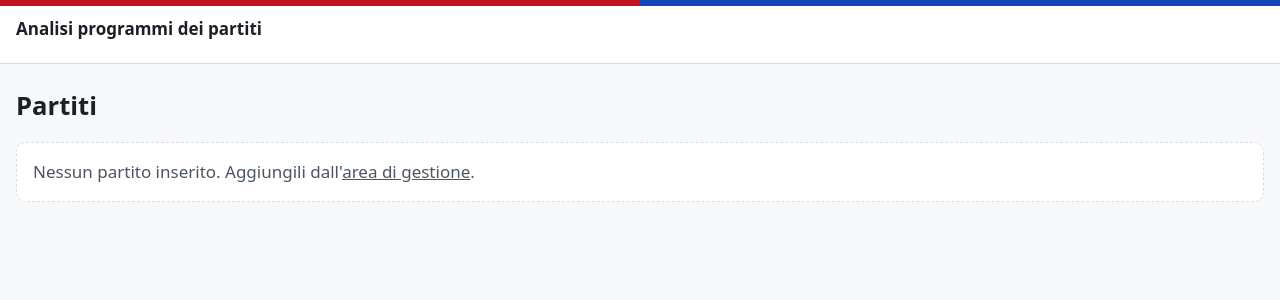
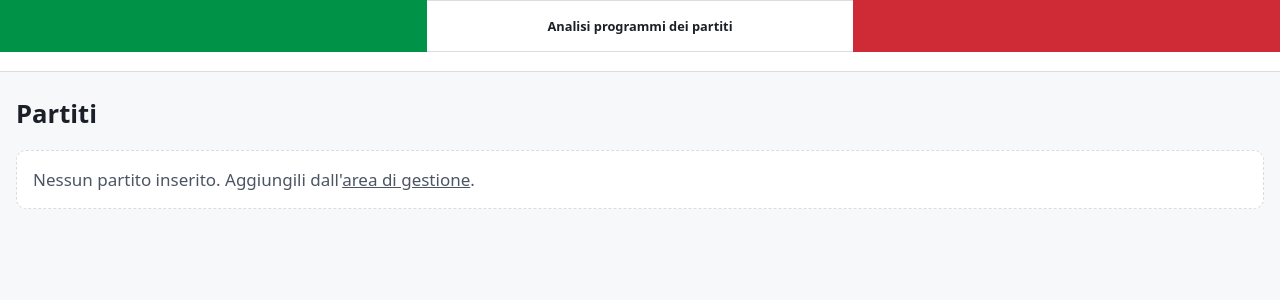
Before and after one commit to Giorgino79/iprogrammideipartiti, a Django app: page / in a window 1280 px wide. Shown: the top 300 px of the page. Run offline with Django 5.2, Linux system fonts and the light colour scheme; data that the repository does not hold is empty.

Commit message:
Navbar a due piani: bandiera italiana e simboli dei partiti
Sopra la bandiera a tutta larghezza, sotto i simboli con la sinistra a sinistra,
il centro in mezzo e la destra a destra (su telefono la destra va su una seconda riga).

Co-Authored-By: Claude Sonnet 5.5 <noreply@anthropic.com>

```diff
--- a/analisi/context_processors.py
+++ b/analisi/context_processors.py
@@ -2,4 +2,10 @@ from .models import Partito
 
 
 def partiti_header(request):
-    return {'partiti_header': Partito.objects.all()}
+    partiti = list(Partito.objects.all())
+    return {
+        'partiti_header': partiti,
+        'partiti_sx': [p for p in partiti if p.schieramento == Partito.SINISTRA],
+        'partiti_ce': [p for p in partiti if p.schieramento == Partito.CENTRO],
+        'partiti_dx': [p for p in partiti if p.schieramento == Partito.DESTRA],
+    }
--- a/static/analisi/stile.css
+++ b/static/analisi/stile.css
@@ -16,16 +16,23 @@ a { color: inherit; }
 h1 { font-size: 1.6rem; margin: .4rem 0 1rem; }
 h2.titoletto { font-size: .85rem; text-transform: uppercase; letter-spacing: .06em; color: var(--neutro); margin: 1.4rem 0 .6rem; }
 
-/* Testata: barra metà rossa e metà blu, poi i simboli */
+/* Testata a due piani: bandiera sopra, simboli sotto */
 .testata { background: #fff; border-bottom: 1px solid var(--bordo); position: sticky; top: 0; z-index: 10; }
-.testata::before { content: ""; display: block; height: 6px; background: linear-gradient(90deg, var(--rosso) 0 50%, var(--blu) 50% 100%); }
-.marchio { display: block; padding: .6rem 1rem 0; font-weight: 700; text-decoration: none; }
-.simboli { display: flex; gap: .6rem; overflow-x: auto; padding: .6rem 1rem .8rem; -webkit-overflow-scrolling: touch; }
+.bandiera { display: grid; grid-template-columns: 1fr 1fr 1fr; height: 52px; text-decoration: none; }
+.bandiera .verde { background: #009246; }
+.bandiera .bianco { background: #fff; display: grid; place-items: center; text-align: center; padding: 0 .4rem;
+                    font-size: .8rem; line-height: 1.15; border-block: 1px solid var(--bordo); }
+.bandiera .rosso { background: #ce2b37; }
+.simboli { display: grid; grid-template-columns: 1fr auto 1fr; align-items: start; gap: .5rem; padding: .6rem 1rem; }
+.gruppo { display: flex; flex-wrap: wrap; gap: .5rem; }
+.gruppo.sx { justify-content: flex-start; }
+.gruppo.ce { justify-content: center; }
+.gruppo.dx { justify-content: flex-end; }
 .simbolo { flex: 0 0 auto; width: 64px; height: 64px; border-radius: 50%; display: grid; place-items: center;
            border: 3px solid var(--bordo); background: #fff; text-decoration: none; font-weight: 700; font-size: .8rem; overflow: hidden; }
 .simbolo img { width: 100%; height: 100%; object-fit: contain; }
-.simbolo.con-logo { width: auto; min-width: 64px; max-width: 110px; border-radius: 12px; padding: 3px; background: #fff; }
-.simbolo.con-logo img { width: auto; max-width: 100%; }
+.simbolo.con-logo { display: flex; align-items: center; justify-content: center; width: auto; min-width: 0; max-width: none; height: 64px; border-radius: 12px; padding: 3px; background: #fff; }
+.simbolo.con-logo img { display: block; width: auto; height: 100%; max-width: 96px; object-fit: contain; }
 .simbolo.attivo.con-logo { box-shadow: 0 0 0 3px currentColor; }
 .simbolo.SX { border-color: var(--rosso); color: var(--rosso); }
 .simbolo.DX { border-color: var(--blu); color: var(--blu); }
@@ -60,7 +67,7 @@ h1 .anno { display: inline; margin-left: .4rem; }
 .pannello { background: #fff; border: 1px solid var(--bordo); border-radius: 12px; padding: 1rem; }
 .pannello header { display: flex; justify-content: space-between; align-items: center; gap: .6rem; margin-bottom: .6rem; }
 .pannello h3 { margin: 0; font-size: 1.1rem; }
-.originale { position: sticky; top: 118px; }
+.originale { position: sticky; top: 160px; }
 #pdf { display: block; width: 100%; height: calc(100vh - 260px); min-height: 420px; border: 1px solid var(--bordo); border-radius: 8px; background: #fff; }
 .colonna-commenti .commento { margin-bottom: 1rem; }
 .tasto, .tasto-pagina { display: inline-block; padding: .6rem 1rem; border-radius: 8px; border: 1px solid var(--bordo);
@@ -80,6 +87,11 @@ h1 .anno { display: inline; margin-left: .4rem; }
 
 /* Telefono: colonne una sotto l'altra */
 @media (max-width: 900px) {
+  .testata { position: static; }
+  .gruppo.dx { grid-column: 1 / -1; grid-row: 2; }
+  .simbolo { width: 52px; height: 52px; }
+  .simbolo.con-logo { height: 52px; }
+  .simbolo.con-logo img { max-width: 80px; }
   .due-colonne { grid-template-columns: 1fr; }
   .originale { position: static; }
   #pdf { height: 60vh; min-height: 300px; }
--- /dev/null
+++ b/templates/analisi/_simbolo.html
@@ -0,0 +1,3 @@
+<a class="simbolo {{ p.schieramento }}{% if p.logo %} con-logo{% endif %}{% if partito and partito.pk == p.pk %} attivo{% endif %}" href="{{ p.get_absolute_url }}" title="{{ p.nome }}">
+  {% if p.logo %}<img src="{{ p.logo.url }}" alt="{{ p.nome }}">{% else %}<span>{{ p.sigla }}</span>{% endif %}
+</a>
--- a/templates/base.html
+++ b/templates/base.html
@@ -8,13 +8,15 @@
 </head>
 <body>
 <header class="testata">
-  <a class="marchio" href="{% url 'home' %}">Analisi programmi dei partiti</a>
+  <a class="bandiera" href="{% url 'home' %}" aria-label="Analisi programmi dei partiti - home">
+    <span class="verde"></span>
+    <span class="bianco"><strong>Analisi programmi dei partiti</strong></span>
+    <span class="rosso"></span>
+  </a>
   <nav class="simboli" aria-label="Partiti">
-    {% for p in partiti_header %}
-      <a class="simbolo {{ p.schieramento }}{% if p.logo %} con-logo{% endif %}{% if partito and partito.pk == p.pk %} attivo{% endif %}" href="{{ p.get_absolute_url }}" title="{{ p.nome }}">
-        {% if p.logo %}<img src="{{ p.logo.url }}" alt="{{ p.nome }}">{% else %}<span>{{ p.sigla }}</span>{% endif %}
-      </a>
-    {% endfor %}
+    <div class="gruppo sx">{% for p in partiti_sx %}{% include 'analisi/_simbolo.html' %}{% endfor %}</div>
+    <div class="gruppo ce">{% for p in partiti_ce %}{% include 'analisi/_simbolo.html' %}{% endfor %}</div>
+    <div class="gruppo dx">{% for p in partiti_dx %}{% include 'analisi/_simbolo.html' %}{% endfor %}</div>
   </nav>
 </header>
 <main class="pagina">
```
